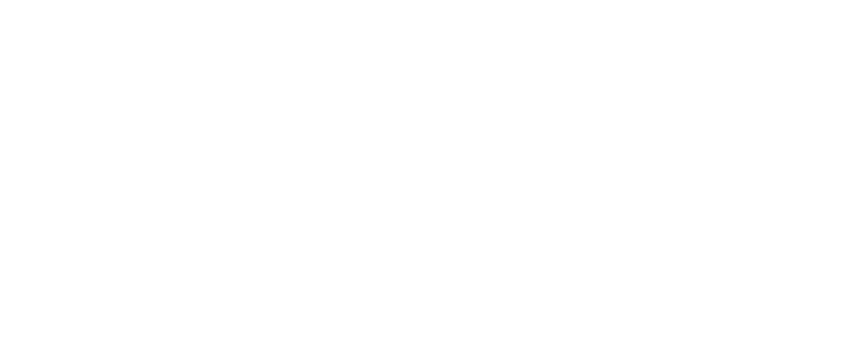
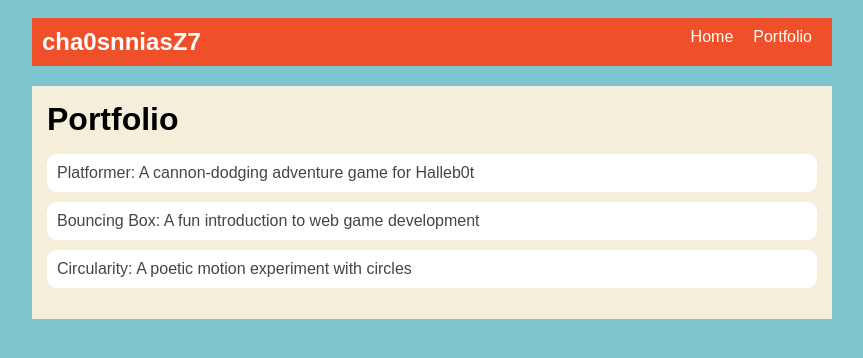
Before and after one commit to keyniawatkins-creator/keyniawatkins-creator.github.io, a plain HTML site: page portfolio.html in a window 1280 px wide. Shown: the whole page, without its empty margins (208-1071 px from the left). Drawn offline with Linux system fonts and the light colour scheme.

Commit message:
portfolio

```diff
--- a/portfolio.html
+++ b/portfolio.html
@@ -0,0 +1,42 @@
+<!DOCTYPE html>
+<html>
+  <head>
+    <title>cha0snnia</title>
+     <link rel="stylesheet" href="style.css" />
+  </head>
+
+  <body>
+    <!-- All content goes here -->
+    <div id="all-contents">
+      <nav>
+        <h1>cha0snniasZ7 </h1>
+        <ul id="nav-ul">
+            <li class="nav-li">
+                <a href="index.html">Home</a>
+            </li>
+            <li class="nav-li">
+                <a href="portfolio.html">Portfolio</a>
+            </li>
+        </ul>
+      </nav>
+
+      <main>
+        <div class="content">
+            <h1>Portfolio</h1>
+            <ul id="portfolio">
+                <li>
+                    <a href="fsd-projects/platformer/">Platformer: A cannon-dodging adventure game for Halleb0t</a>
+                </li>
+                <li>
+                    <a href="fsd-projects/bouncing-box/">Bouncing Box: A fun introduction to web game development</a>
+                </li>
+                <li>
+                    <a href="fsd-projects/circularity/">Circularity: A poetic motion experiment with circles</a>
+                </li>
+            </ul>
+        </div>
+      </main>
+
+    </div>
+  </body>
+</html>
--- a/style.css
+++ b/style.css
@@ -75,3 +75,28 @@ main {
 h2, h3 {
     margin: 0px;
 }
+/* Portfolio styles */
+.content h1 {
+  color: black;
+}
+
+#portfolio {
+  list-style-type: none;
+  padding-left: 0;
+}
+
+#portfolio li {
+  background: #fff;
+  padding: 10px;
+  border-radius: 10px;
+  margin-bottom: 10px;
+}
+
+#portfolio li:hover {
+  background: #eee;
+}
+
+#portfolio a {
+  text-decoration: none;
+  color: #454545;
+}
```
Also changed, not shown: index.html (+1 -2 lines).
